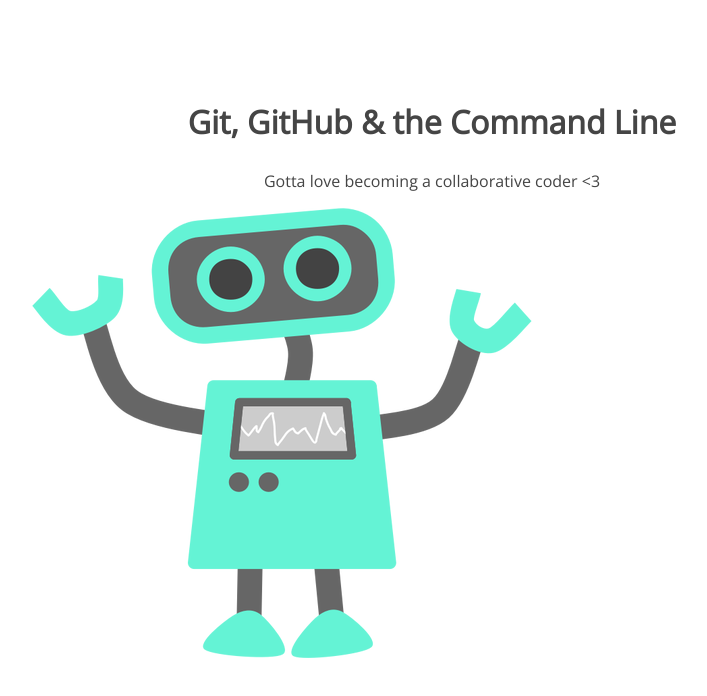
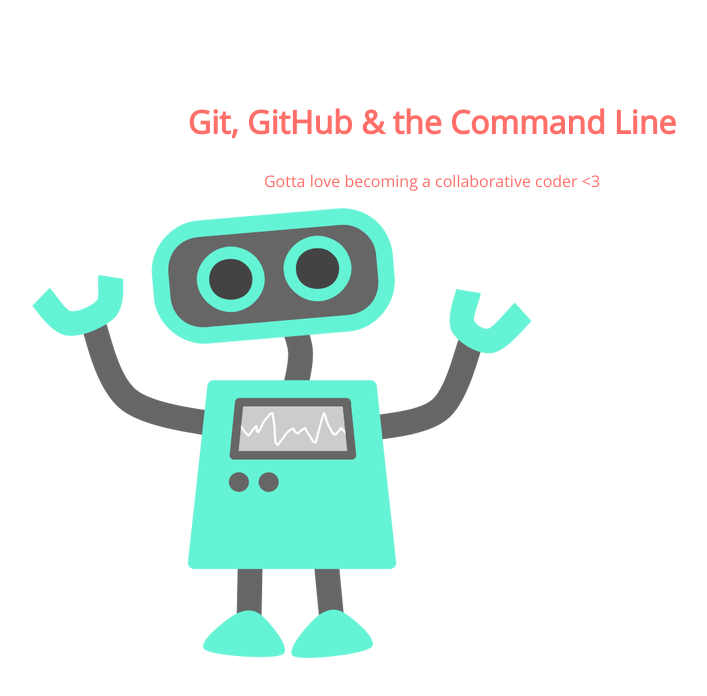
Before and after one commit to psittacine/105-project, a plain HTML site: page index.html in a window 1280 px wide. Shown: the whole page, without its empty margins (208-915 px from the left). Drawn offline with nearby package versions, Linux system fonts and the light colour scheme.

Commit message:
Changed h1 color.

```diff
--- a/css/style.css
+++ b/css/style.css
@@ -5,7 +5,7 @@
 section h1,
 section p {
 	text-align: center;
-	color: #454545;
+	color: #ff6f69;
 }
 section h1 {
 	font: 32px 'Open Sans';
```
